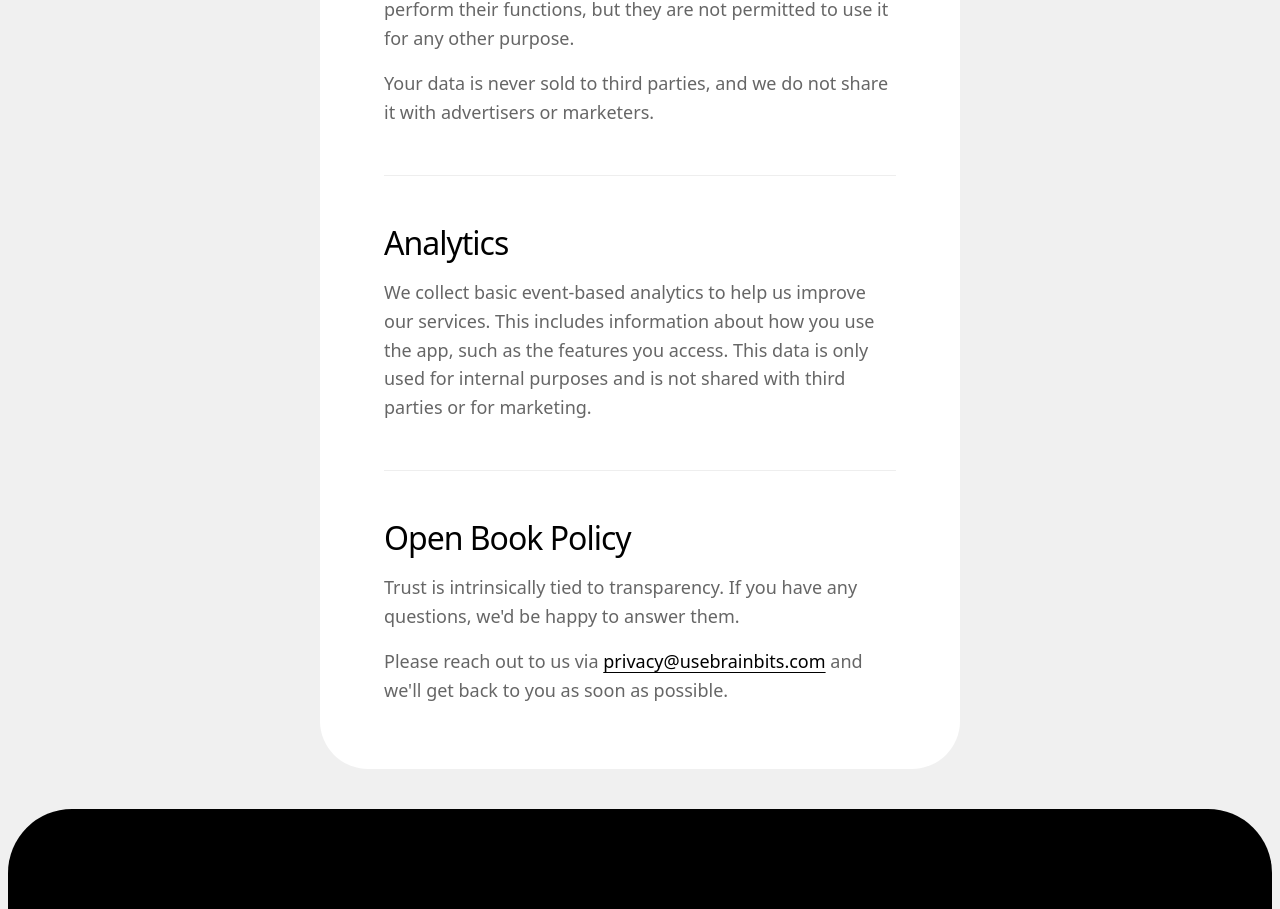
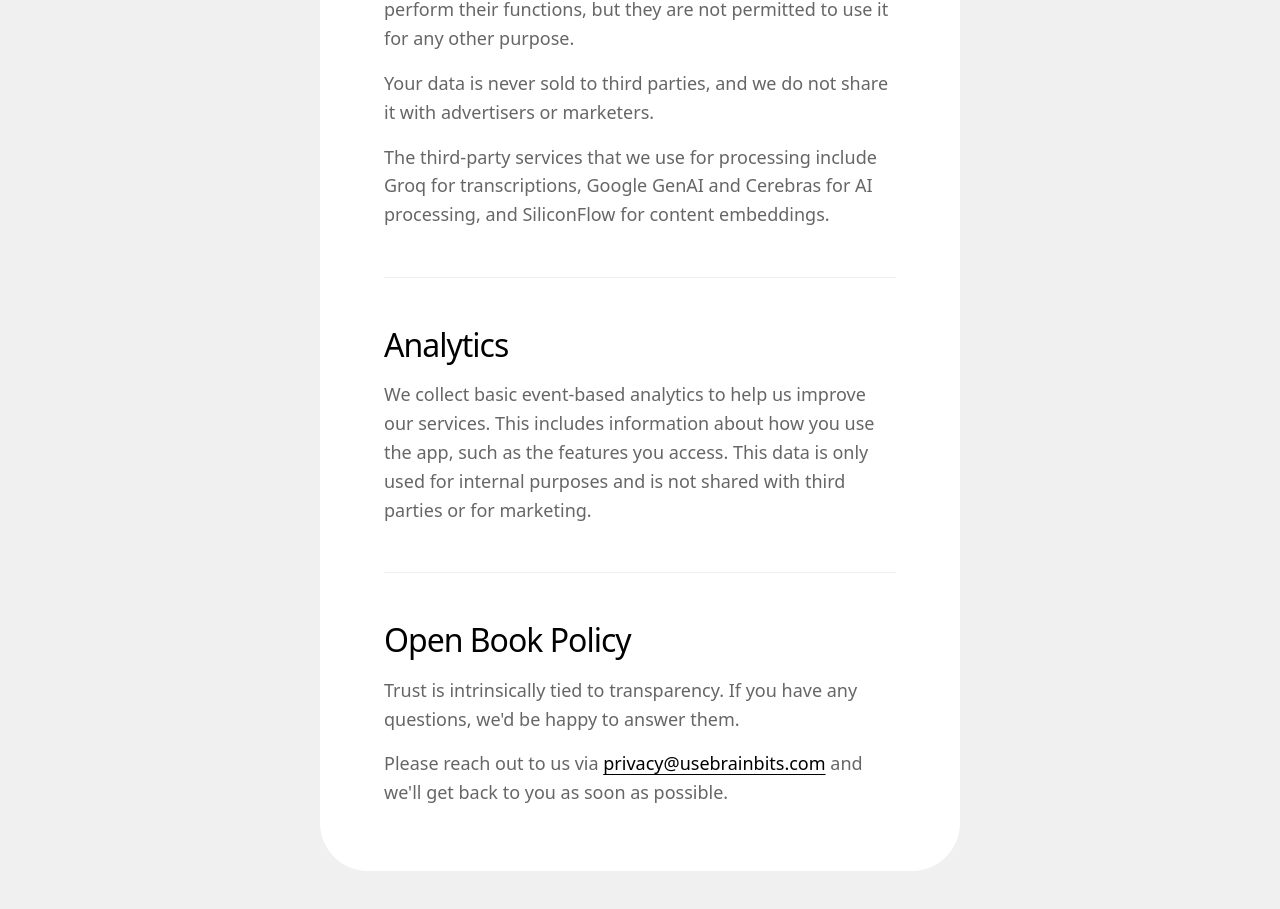
Before and after one commit to pixelsnis/brainbits-website, a Next.js app: page /privacy in a window 1280 px wide. Shown: the part 1610-2519 px from the top of the page. Built offline with nearby package versions, Linux system fonts and the light colour scheme.

Commit message:
feat: update privacy

```diff
--- a/src/app/privacy/page.tsx
+++ b/src/app/privacy/page.tsx
@@ -102,6 +102,11 @@
             Your data is never sold to third parties, and we do not share it
             with advertisers or marketers.
           </p>
+          <p>
+            The third-party services that we use for processing include Groq for
+            transcriptions, Google GenAI and Cerebras for AI processing, and
+            SiliconFlow for content embeddings.
+          </p>
         </ContentSection>
 
         <Divider />
```
